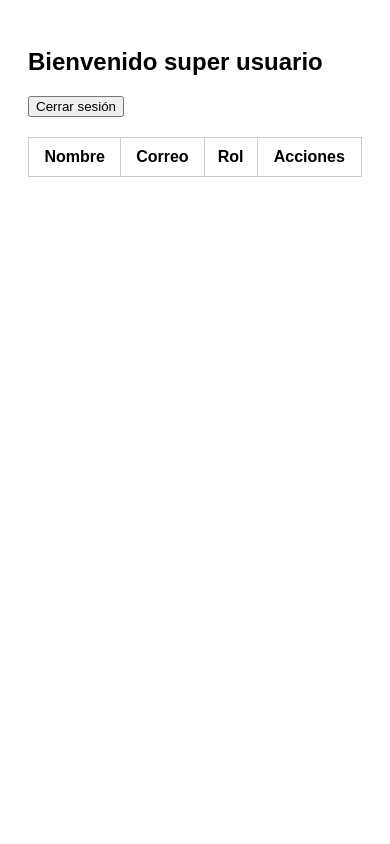
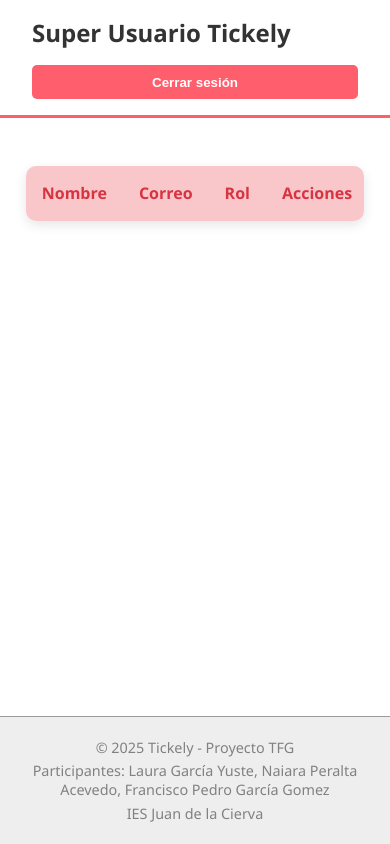
Before and after one commit to FrankTrabajo/Tickets_web, a plain HTML site: page frontend/public/superAdminDashboard.html in a window 390 px wide. Drawn offline with Linux system fonts and the light colour scheme; no server answers.

Commit message:
superuser y favicon

```diff
--- /dev/null
+++ b/frontend/public/css/style-superuser.css
@@ -0,0 +1,144 @@
+* {
+    margin: 0;
+    padding: 0;
+    box-sizing: border-box;
+}
+
+html {
+    height: 100%;
+    display: flex;
+    flex-direction: column;
+}
+
+body {
+    background-color: #ffffff;
+    color: #333333;
+    font-family: 'Segoe UI', sans-serif;
+    height: 100%;
+    display: flex;
+    flex-direction: column;
+}
+
+header {
+    background-color: #ffffff;
+    color: #333333;
+    padding: 1rem 2rem;
+    border-bottom: 3px solid #ff5f6d;
+    display: flex;
+    justify-content: space-between;
+    align-items: center;
+    position: relative;
+}
+
+header h1 {
+    font-size: 1.8rem;
+}
+
+#cerrarSesion {
+    background-color: #ff5f6d;
+    color: white;
+    border: none;
+    padding: 0.6rem 1.2rem;
+    border-radius: 5px;
+    font-weight: bold;
+    cursor: pointer;
+    transition: background-color 0.3s ease;
+}
+
+#cerrarSesion:hover {
+    background-color: #d73442;
+}
+
+.container {
+    max-width: 1400px;
+    width: 95%;
+    margin: 2rem auto;
+    padding: 1rem;
+}
+
+#tablaUsuarios {
+    width: 100%;
+    border-collapse: collapse;
+    background-color: #ffffff;
+    border-radius: 10px;
+    overflow: hidden;
+    box-shadow: 0 4px 12px rgba(0, 0, 0, 0.1);
+    font-size: 1rem;
+}
+
+#tablaUsuarios th,
+#tablaUsuarios td {
+    padding: 1rem;
+    text-align: left;
+    border-bottom: 1px solid #f9c6ca;
+}
+
+#tablaUsuarios th {
+    background-color: #f9c6ca;
+    color: #d73442;
+    font-weight: bold;
+}
+
+#tablaUsuarios td:last-child {
+    white-space: nowrap;
+}
+
+.btn {
+    padding: 0.5rem 1rem;
+    border: none;
+    border-radius: 5px;
+    background-color: #e0e0e0;
+    font-size: 0.9rem;
+    cursor: pointer;
+    font-weight: bold;
+    margin-right: 0.4rem;
+    transition: background-color 0.3s;
+}
+
+.btn:hover {
+    background-color: #b7b7b7;
+}
+
+
+.main-footer {
+    background-color: #eeeeee;
+    color: #818181;
+    text-align: center;
+    padding: 1rem 2rem;
+    font-size: 0.9rem;
+    border-top: 1px solid #9b9b9b;
+    margin-top: auto;
+}
+
+.main-footer p {
+    margin: 0.3rem 0;
+}
+
+/* Responsive */
+@media (max-width: 768px) {
+    header {
+        flex-direction: column;
+        align-items: flex-start;
+        gap: 1rem;
+    }
+
+    header h1 {
+        font-size: 1.5rem;
+    }
+
+    #cerrarSesion {
+        width: 100%;
+        text-align: center;
+    }
+
+    #tablaUsuarios {
+        display: block;
+        overflow-x: auto;
+        min-width: 100%;
+    }
+
+    #tablaUsuarios th,
+    #tablaUsuarios td {
+        white-space: nowrap;
+    }
+}
--- a/frontend/public/superAdminDashboard.html
+++ b/frontend/public/superAdminDashboard.html
@@ -3,55 +3,16 @@
 <head>
     <meta charset="UTF-8">
     <meta name="viewport" content="width=device-width, initial-scale=1.0">
+    <link rel="icon" type="image/png" href="../assets/favicon.ico">
+    <link rel="stylesheet" href="css/style-superuser.css" />
     <title>Super Usuario Tickely</title>
-    <style>
-        body {
-            font-family: Arial, sans-serif;
-            padding: 20px;
-        }
-
-        table {
-            width: 100%;
-            border-collapse: collapse;
-            margin-top: 20px;
-        }
-
-        th, td {
-            padding: 10px;
-            border: 1px solid #ccc;
-        }
-
-        .event-dropdown {
-            display: none;
-            margin-top: 10px;
-            margin-bottom: 10px;
-            background-color: #f9f9f9;
-            padding: 10px;
-            border: 1px dashed #999;
-        }
-
-        .event {
-            margin-bottom: 8px;
-        }
-
-        .btn {
-            padding: 5px 10px;
-            margin: 2px;
-            cursor: pointer;
-        }
-
-        .btn:hover {
-            background-color: #ddd;
-        }
-
-        .edit-input {
-            width: 90%;
-        }
-    </style>
 </head>
 <body>
-    <h2>Bienvenido super usuario</h2>
+    <header>
+        <h1>Super Usuario Tickely</h1>
         <button id="cerrarSesion">Cerrar sesión</button>
+    </header>
+    <div class="container">
         <table id="tablaUsuarios">
             <thead>
                 <tr>
@@ -64,7 +25,12 @@
             <tbody id="bodyusuarios">
             </tbody>
         </table>
-
+    </div>
+    <footer class="main-footer">
+        <p>© 2025 Tickely - Proyecto TFG</p>
+        <p>Participantes: Laura García Yuste, Naiara Peralta Acevedo, Francisco Pedro García Gomez</p>
+        <p>IES Juan de la Cierva</p>
+    </footer>
 </body>
 <script src="/js/superuser.js" ></script>
 </html>
```
Also changed, not shown: frontend/public/mapaEventos.html (+1 -0 lines). Lines whose indentation alone changed are shown as unchanged.
